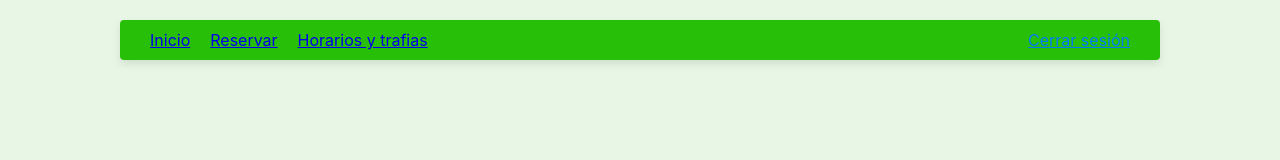
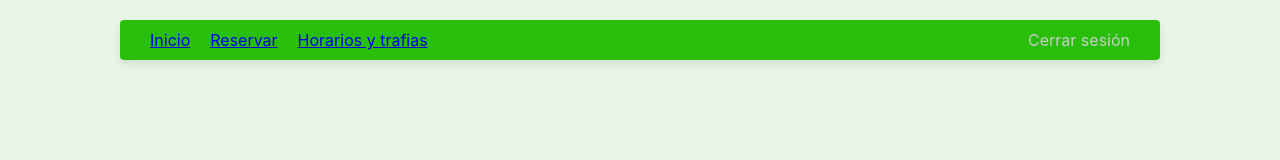
Before and after one commit to F4brii/free-style, a React (Create React App) app in the folder front/free-style/: page / in a window 1280 px wide. Shown: the top 160 px of the page. Built offline with nearby package versions, Linux system fonts and the light colour scheme.

Commit message:
Agregar mensaje de error en el login

```diff
--- a/front/free-style/src/components/LoginForm.js
+++ b/front/free-style/src/components/LoginForm.js
@@ -1,5 +1,5 @@
 import React, { useState, useContext } from "react";
-import { useNavigate  } from 'react-router-dom';
+import { useNavigate } from "react-router-dom";
 
 import "../styles/LoginForm.css";
 
@@ -9,14 +9,18 @@ const LoginForm = ({ onLogin }) => {
   const { login } = useContext(AuthContext);
   const [email, setEmail] = useState("");
   const [password, setPassword] = useState("");
-  const navigate = useNavigate ();
+  const [error, setError] = useState(null); // Estado para manejar el mensaje de error
+  const navigate = useNavigate();
 
   const handleSubmit = async (event) => {
     event.preventDefault();
     const { success } = await onLogin(email, password);
     if (success) {
       login();
-      navigate('/');
+      navigate("/reservation");
+    } else {
+      setError("Error: Credenciales incorrectas"); // Establecer el mensaje de error
+      setPassword(""); // Limpiar el campo de contraseña
     }
   };
 
@@ -24,6 +28,7 @@ const LoginForm = ({ onLogin }) => {
     <div>
       <h2 className="login-title">Iniciar sesión</h2>
       <div className="login-form">
+        {error && <div className="error-message">{error}</div>} {/* Mostrar el mensaje de error si existe */}
         <form onSubmit={handleSubmit}>
           <div>
             <label htmlFor="email">
--- a/front/free-style/src/components/Menu.js
+++ b/front/free-style/src/components/Menu.js
@@ -7,7 +7,7 @@ import { AuthContext } from "../context/AuthContext";
 import "../styles/Menu.css";
 
 const Menu = () => {
-  const { logout } = useContext(AuthContext);
+  const { logout, isAuthenticated } = useContext(AuthContext);
 
   const handleLogout = () => {
     logout();
@@ -24,9 +24,15 @@ const Menu = () => {
       <Link to="/precios" className="menu-item">
         Horarios y trafias
       </Link>
-      <div className="menu-item logout">
-        <button onClick={handleLogout}>Cerrar sesión</button>
-      </div>
+      {isAuthenticated ? (
+        <div className="menu-item logout">
+          <button onClick={handleLogout}>Cerrar sesión</button>
+        </div>
+      ) : (
+        <div className="menu-item logout disabled">
+          <button disabled>Cerrar sesión</button>
+        </div>
+      )}
     </nav>
   );
 };
--- a/front/free-style/src/styles/Menu.css
+++ b/front/free-style/src/styles/Menu.css
@@ -39,6 +39,13 @@
   color: #0056b3;
 }
 
+.menu-item.logout button[disabled] {
+  color: #ccc; /* Color de texto gris para indicar deshabilitado */
+  cursor: not-allowed; /* Cursor de no permitido para indicar deshabilitado */
+  text-decoration: none; /* Quitar subrayado */
+  pointer-events: none; /* Evitar eventos de clic */
+}
+
 @media (max-width: 768px) {
   .menu {
     flex-direction: column;
```
